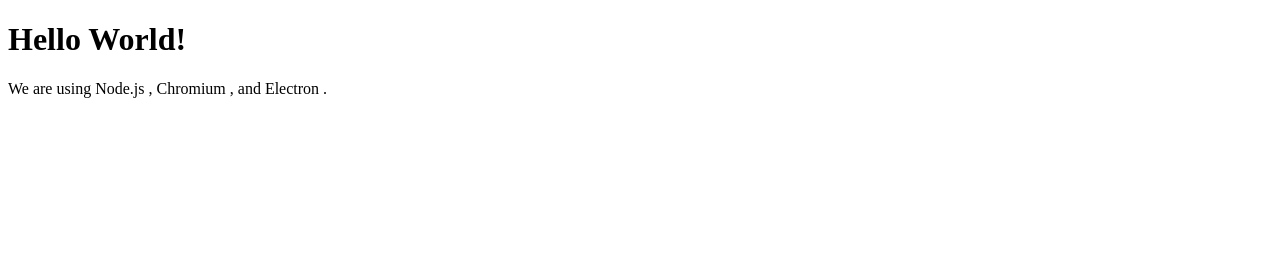
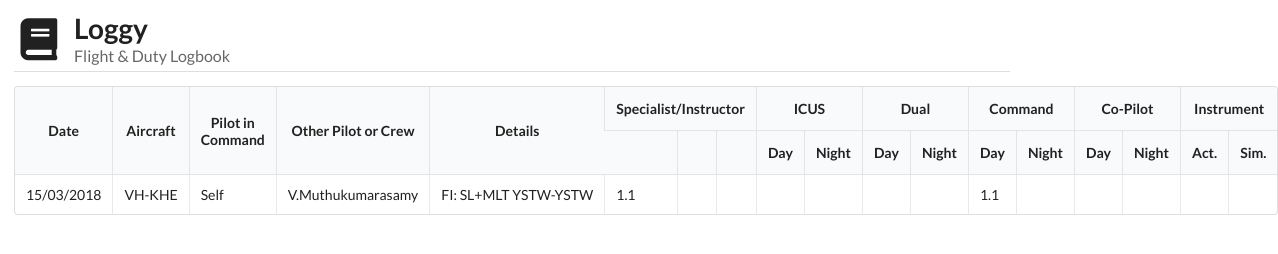
Before and after one commit to zachbf/loggy, an Electron app: page index.html in a window 1024 px wide. Shown: the whole page, 1278 px wide, since content can reach past the window. Drawn offline with nearby package versions, Linux system fonts and the light colour scheme.

Commit message:
Added Semantic and fiddled with layout.

```diff
--- a/index.html
+++ b/index.html
@@ -1,16 +1,83 @@
-<!DOCTYPE html>
 <html>
-  <head>
-    <meta charset="UTF-8">
-    <title>Hello World!</title>
-  </head>
-  <body>
-    <h1>Hello World!</h1>
-    We are using Node.js <span id="node-version"></span>,
-    Chromium <span id="chrome-version"></span>,
-    and Electron <span id="electron-version"></span>.
+    <head>
+        <meta charset=utf-8 />
+        <title>Loggy Logbook</title>
+        <link rel="stylesheet" type="text/css" href="node_modules/semantic-ui-css/semantic.min.css">
+        <script src="app.js"></script>
+    </head>
+    <body>
+        <div class="ui">
+            <div class="ui basic segment">
+                <h1 class="ui massive dividing header">
+                    <i class="book icon"></i>
+                    <div class="content">
+                        Loggy
+                        <div class="sub header">Flight & Duty Logbook</div>
+                    </div>
+                </h1>
 
-    <!-- You can also require other files to run in this process -->
-    <script src="./renderer.js"></script>
-  </body>
+                <table class="ui celled table">
+                <thead>
+                    <tr class="center aligned">
+                        <th class="single line" rowspan="2">Date</th>
+                        <th rowspan="2">Aircraft</th>
+                        <th rowspan="2">Pilot in Command</th>
+                        <th rowspan="2">Other Pilot or Crew</th>
+                        <th rowspan="2">Details</th>
+                        <th colspan="3">Specialist/Instructor</th>
+                        <th colspan="2">ICUS</th>
+                        <th colspan="2">Dual</th>
+                        <th colspan="2">Command</th>
+                        <th colspan="2">Co-Pilot</th>
+                        <th colspan="2">Instrument</th>
+                    </tr>
+                    <tr class="center aligned">
+                        <th></th>
+                        <th></th>
+                        <th></th>
+                        <th>Day</th>
+                        <th>Night</th>
+                        <th>Day</th>
+                        <th>Night</th>
+                        <th>Day</th>
+                        <th>Night</th>
+                        <th>Day</th>
+                        <th>Night</th>
+                        <th>Act.</th>
+                        <th>Sim.</th>
+                    </tr>
+                </thead>
+                <tbody>
+                    <tr>
+                        <td class="single line">15/03/2018</td>
+                        <td class="single line">VH-KHE</td>
+                        <td class="single line">Self</td>
+                        <td class="single line">V.Muthukumarasamy</td>
+                        <td class="single line">FI: SL+MLT YSTW-YSTW</td>
+                        <td class="single line">1.1</td>
+                        <td class="single line"></td>
+                        <td class="single line"></td>
+                        <td class="single line"></td>
+                        <td class="single line"></td>
+                        <td class="single line"></td>
+                        <td class="single line"></td>
+                        <td class="single line">1.1</td>
+                        <td class="single line"></td>
+                        <td class="single line"></td>
+                        <td class="single line"></td>
+                        <td class="single line"></td>
+                        <td class="single line"></td>
+                    </tr>
+                </tbody>
+                </table>
+
+                <div id="docs" class="ui piled segment" style="display:none">
+                    <h4 class="ui header">Welcome to Documenation</h4>
+                    <p>Lorem ipsum dolor sit amet, consectetur adipiscing elit. Phasellus at velit eu tellus rutrum accumsan tristique nec est. Sed eu dui varius, vestibulum dolor quis, elementum metus. Cras non mi sit amet metus tristique vestibulum. Donec dolor nisi, tincidunt nec posuere vel, scelerisque a eros. Proin elit purus, fermentum at vehicula in, volutpat ut purus. Maecenas eget elit in dolor porttitor dictum at in enim. Etiam tincidunt facilisis turpis, in mattis velit sagittis sit amet. Mauris nec erat sit amet odio luctus lobortis sit amet in nisi. Cras odio dui, tempus in tempus ullamcorper, dictum convallis sem. Duis vel dapibus libero, sit amet maximus metus. Sed posuere nunc id vestibulum pulvinar. Curabitur eu volutpat arcu. Proin in odio erat. In non viverra mauris. Suspendisse ac posuere ante.</p>
+
+                    <p>Donec vehicula nibh non mauris volutpat, non pellentesque sapien lacinia. Fusce quam dui, egestas id neque ac, vehicula porta sapien. Morbi sed ex at neque tristique convallis. Aliquam condimentum sapien quis justo dictum, ac interdum enim lobortis. Quisque consequat quam sit amet risus accumsan, ut fermentum leo elementum. Vestibulum eget lorem non quam iaculis lacinia non vitae ligula. Ut pellentesque rhoncus sapien quis viverra. Sed consequat porttitor leo eget feugiat. Orci varius natoque penatibus et magnis dis parturient montes, nascetur ridiculus mus. Nam finibus a nisi a consectetur. Nam dapibus tincidunt lectus, hendrerit tempor purus vehicula quis.</p>
+                </div>
+            </div>
+        </div>
+    </body>
 </html>
--- a/renderer.js
+++ /dev/null
@@ -1,3 +0,0 @@
-// This file is required by the index.html file and will
-// be executed in the renderer process for that window.
-// All of the Node.js APIs are available in this process.
```
Also changed, not shown: main.js (+29 -17 lines), package.json (+10 -14 lines), preload.js (deleted, +0 -7 lines), readme.md (added), 1 other file.
